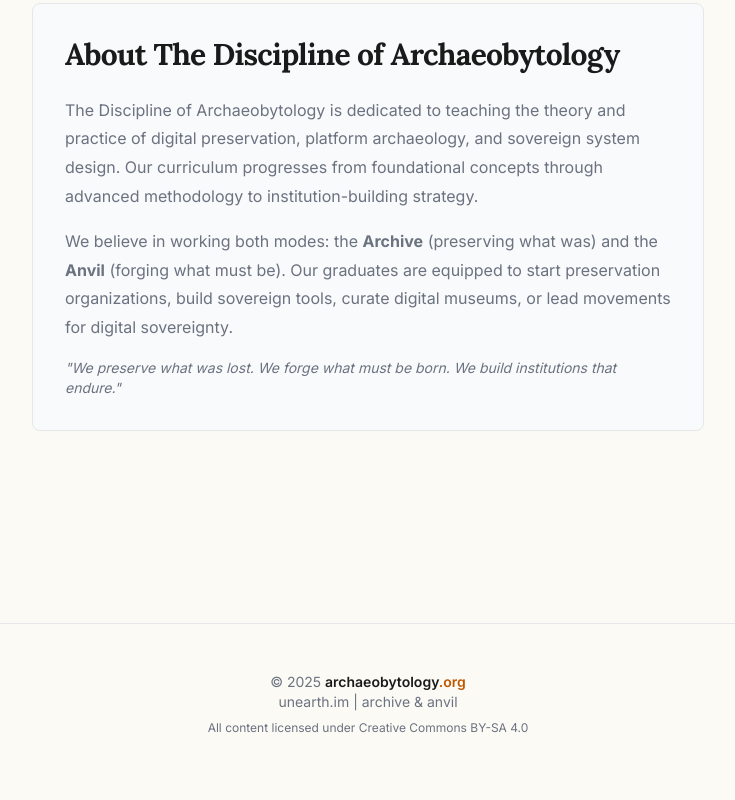
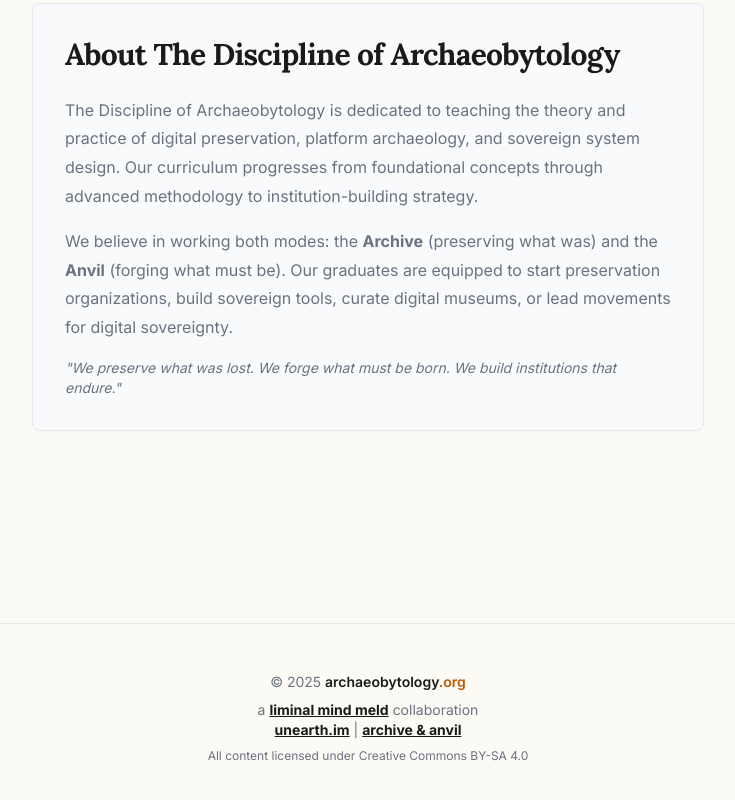
Before and after one commit to unearthim/archaeobytology.org, a plain HTML site: page index.html in a window 1280 px wide. Shown: the part 4257-5057 px from the top of the page, without its empty margins (272-1007 px from the left). Drawn offline with nearby package versions, Linux system fonts and the light colour scheme.

Commit message:
Update index.html

```diff
--- a/index.html
+++ b/index.html
@@ -486,8 +486,11 @@
                 &copy; 2025
                 <a href="https://archaeobytology.org" class="font-semibold transition-colors group">
                     <span class="text-unearth-main group-hover:text-unearth-primary">archaeobytology</span><span class="text-unearth-primary">.org</span>
-                </a> <br>
-                <a href="https://unearth.im">unearth.im</a> | archive & anvil
+                </a>
+            </p>
+            <p class="text-sm text-unearth-secondary font-ui mt-2">
+                a <b><a href="https://sentientification.com" target="_blank" rel="noopener noreferrer" class="text-unearth-main hover:text-unearth-primary underline transition-colors">liminal mind meld</a></b> collaboration<br>
+                <b><a href="https://unearth.im" target="_blank" rel="noopener noreferrer" class="text-unearth-main hover:text-unearth-primary underline transition-colors">unearth.im</a></b> | <b><a href="https://archaeobytology.org" target="_blank" rel="noopener noreferrer" class="text-unearth-main hover:text-unearth-primary underline transition-colors">archive & anvil</a></b>
             </p>
             <p class="text-xs text-unearth-secondary font-ui mt-2">
                 All content licensed under Creative Commons BY-SA 4.0
```
